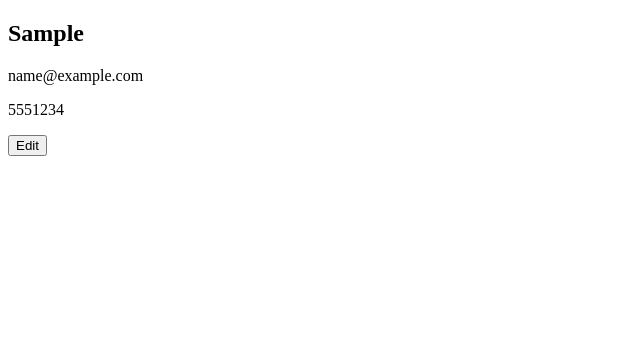
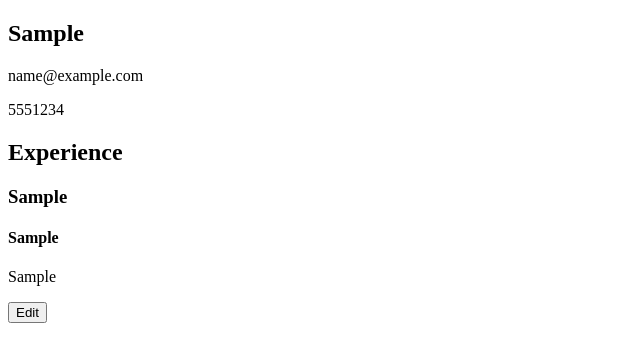
Before and after one commit to cgrustas/cv-application, a React (Vite) app: page / in a window 1280 px wide. Both pictures are taken after typing "Sample", "name@example.com", "5551234", "Sample", "Sample", "Sample" into the empty fields and a click on the button "Submit". Shown: the top 362 px of the page, without its empty margins (0-640 px from the left). Built offline with nearby package versions, Linux system fonts and the light colour scheme.

Commit message:
feat: implement CVPreview component with conditional rendering
- Display personal info, experiences, and educations in preview
- Only show section headers when content exists
- Format month inputs as "Mon YYYY" for display
- Fix App.jsx to only render preview section when not editing

```diff
--- a/src/App.jsx
+++ b/src/App.jsx
@@ -129,18 +129,18 @@ function App() {
           </form>
         )}
       </section>
+      {!isEditing && (
         <section className="preview-section">
           <CVPreview
             personalInfo={personalInfo}
             experiences={experiences}
             educations={educations}
           />
-        {!isEditing && (
           <button type="button" onClick={() => setIsEditing(true)}>
             Edit
           </button>
+        </section>
       )}
-      </section>
     </div>
   );
 }
--- a/src/components/CVPreview.jsx
+++ b/src/components/CVPreview.jsx
@@ -1,33 +1,65 @@
-function CVPreview({ personalInfo, experience, education }) {
+function CVPreview({ personalInfo, experiences, educations }) {
   return (
     <div className="cv-preview">
-      <header className="personal-info">
+      <header className="personal-info-preview">
         {personalInfo.name && <h1>{personalInfo.name}</h1>}
         {personalInfo.email && <p>{personalInfo.email}</p>}
         {personalInfo.phone && <p>{personalInfo.phone}</p>}
       </header>
-      <section className="experience"></section>
+      <section className="experience-preview">
+        {experiences.some((exp) => exp.employer || exp.jobTitle) && (
+          <h2>Experience</h2>
+        )}
+        {experiences.map((experience) => (
+          <article key={experience.id}>
+            {experience.employer && <h3>{experience.employer}</h3>}
+            {experience.jobTitle && <h4>{experience.jobTitle}</h4>}
+            {experience.startDate && experience.endDate && (
+              <p>
+                <time dateTime={experience.startDate}>
+                  {formatDate(experience.startDate)}
+                </time>
+                {" - "}
+                <time dateTime={experience.endDate}>
+                  {formatDate(experience.endDate)}
+                </time>
+              </p>
+            )}
+            {experience.description && <p>{experience.description}</p>}
+          </article>
+        ))}
+      </section>
+      <section className="education-preview">
+        {educations.some((edu) => edu.school || edu.titleOfStudy) && (
+          <h2>Education</h2>
+        )}
+        {educations.map((education) => (
+          <article key={education.id}>
+            {education.school && <h3>{education.school}</h3>}
+            {education.titleOfStudy && <h4>{education.titleOfStudy}</h4>}
+            {education.startDate && education.endDate && (
+              <p>
+                <time dateTime={education.startDate}>
+                  {formatDate(education.startDate)}
+                </time>
+                {" - "}
+                <time dateTime={education.endDate}>
+                  {formatDate(education.endDate)}
+                </time>
+              </p>
+            )}
+          </article>
+        ))}
+      </section>
     </div>
   );
 }
 
-//   const [personalInfo, setPersonalInfo] = useState({
-//     name: "",
-//     email: "",
-//     phone: "",
-//   });
-//   const [education, setEducation] = useState({
-//     school: "",
-//     titleOfStudy: "",
-//     startDate: "",
-//     endDate: "",
-//   });
-//   const [experience, setExperience] = useState({
-//     jobTitle: "",
-//     employer: "",
-//     description: "",
-//     startDate: "",
-//     endDate: "",
-//   });
+function formatDate(monthString) {
+  if (!monthString) return "";
+  const [year, month] = monthString.split("-");
+  const date = new Date(year, month - 1);
+  return date.toLocaleDateString("en-US", { month: "short", year: "numeric" });
+}
 
 export default CVPreview;
```
Lines whose indentation alone changed are shown as unchanged.
